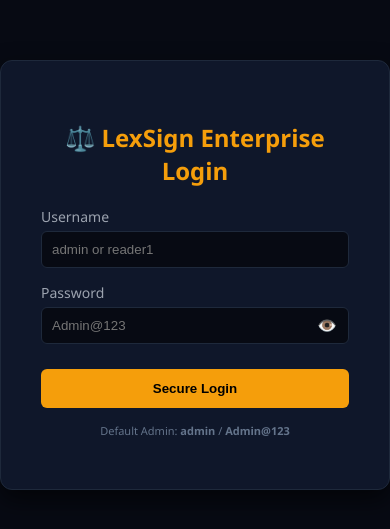
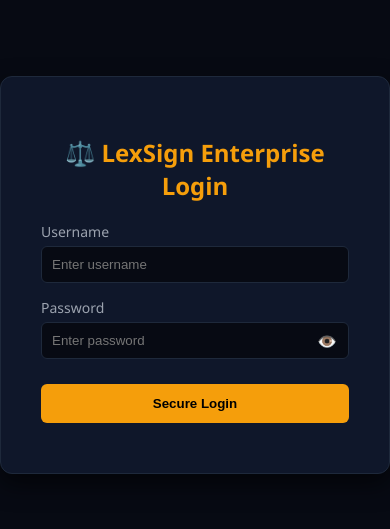
Before and after one commit to poojashrm359/lexsign-enterprise, a plain HTML site: page frontend/index.html in a window 390 px wide. Shown: the part 147-676 px from the top of the page. Drawn offline with Linux system fonts and the light colour scheme.

Commit message:
Fix login flash on refresh, reorder staff form, remove credential hints
- Hide login screen before first paint when a session or kiosk URL exists
- Put Assigned Hall first in Add / Update Staff Account form
- Replace example credential placeholders with generic text and drop default-login hint

Co-Authored-By: Claude Opus 5.5 <noreply@anthropic.com>

```diff
--- a/frontend/index.html
+++ b/frontend/index.html
@@ -3,7 +3,17 @@
 <head>
     <meta charset="UTF-8">
     <title>LexSign V3.7 Enterprise - Consumer Courtroom Signage & Hearing Management</title>
+    <script>
+        // Runs before first paint: if a saved session or kiosk URL exists, hide the login
+        // screen up front so a refresh doesn't flash it before the app loads.
+        (function () {
+            var skipLogin = /\/display\/(court-[1-4]|master-[1-4])\/?$/i.test(location.pathname);
+            try { if (localStorage.getItem('user')) skipLogin = true; } catch (e) {}
+            if (skipLogin) document.documentElement.classList.add('skip-login');
+        })();
+    </script>
     <style>
+        html.skip-login #loginView { display: none; }
         :root { --bg: #070a13; --card: #0f172a; --gold: #f59e0b; --text: #f3f4f6; --border: #1e293b; --green: #10b981; --purple: #8b5cf6; --red: #ef4444; }
         body { font-family: 'Segoe UI', Tahoma, Geneva, Verdana, sans-serif; background: var(--bg); color: var(--text); margin: 0; padding: 0; }
 
@@ -147,17 +157,16 @@ body.kiosk-mode #busyOverlay { display: none !important; }
     <div id="loginView" class="login-container">
         <div class="login-card">
             <h2>⚖️ LexSign Enterprise Login</h2>
-            <div class="form-group"><label>Username</label><input type="text" id="username" placeholder="admin or reader1"></div>
+            <div class="form-group"><label>Username</label><input type="text" id="username" placeholder="Enter username"></div>
             <div class="form-group">
                 <label>Password</label>
                 <div class="password-wrapper">
-                    <input type="password" id="password" placeholder="Admin@123">
+                    <input type="password" id="password" placeholder="Enter password">
                     <span class="eye-toggle" onclick="togglePassword('password', this)">👁️</span>
                 </div>
             </div>
             <button class="btn-submit" onclick="handleLogin()">Secure Login</button>
             <div id="errorMsg" class="error-msg"></div>
-            <p style="font-size: 11px; color: #64748b; text-align: center; margin-top: 15px;">Default Admin: <b>admin</b> / <b>Admin@123</b></p>
         </div>
     </div>
 
@@ -340,15 +349,6 @@ body.kiosk-mode #busyOverlay { display: none !important; }
                 <div style="background:#070a13; padding:15px; border-radius:6px; border:1px solid var(--border); margin-bottom:15px;">
                     <h4 style="color:var(--gold); margin-top:0;">Add / Update Staff Account</h4>
                     <div style="display:grid; grid-template-columns:repeat(2,1fr); gap:12px;">
-                        <div class="form-group"><label>Full Name</label><input type="text" id="staffName" placeholder="Sh. Amitabh Kant"></div>
-                        <div class="form-group"><label>Username</label><input type="text" id="staffUsername" placeholder="reader1"></div>
-                        <div class="form-group">
-                            <label>Password</label>
-                            <div class="password-wrapper">
-                                <input type="password" id="staffPassword" placeholder="Reader@123">
-                                <span class="eye-toggle" onclick="togglePassword('staffPassword', this)">👁️</span>
-                            </div>
-                        </div>
                         <div class="form-group">
                             <label>Assigned Hall (1 Reader per Court Hall)</label>
                             <select id="staffBench">
@@ -358,6 +358,15 @@ body.kiosk-mode #busyOverlay { display: none !important; }
                                 <option value="BENCH-4">Hall No. 4 — State Commission (Additional Bench)</option>
                                 <option value="ALL">ALL (Admin Registrar)</option>
                             </select>
+                        </div>
+                        <div class="form-group"><label>Full Name</label><input type="text" id="staffName" placeholder="Sh. Amitabh Kant"></div>
+                        <div class="form-group"><label>Username</label><input type="text" id="staffUsername" placeholder="Enter username"></div>
+                        <div class="form-group">
+                            <label>Password</label>
+                            <div class="password-wrapper">
+                                <input type="password" id="staffPassword" placeholder="Enter password">
+                                <span class="eye-toggle" onclick="togglePassword('staffPassword', this)">👁️</span>
+                            </div>
                         </div>
                     </div>
                     <button class="btn-control" onclick="saveStaffUser()" style="background:var(--gold); color:#000; margin-top:10px;">Save User to Database</button>
@@ -1238,8 +1247,15 @@ function startAutoScroll() {
                 startKiosk(kiosk);
                 return;
             }
-            const user = localStorage.getItem('user');
-            if (user) initApp(JSON.parse(user));
+            try {
+                const user = localStorage.getItem('user');
+                if (user) { initApp(JSON.parse(user)); return; }
+            } catch (e) {
+                try { localStorage.removeItem('user'); } catch (_) {}
+            }
+            // No valid session: make sure the login screen is shown.
+            document.documentElement.classList.remove('skip-login');
+            document.getElementById('loginView').style.display = '';
         };
         // Global trackers for active case chime triggers
 let lastOutsideActiveCase = null;
```
